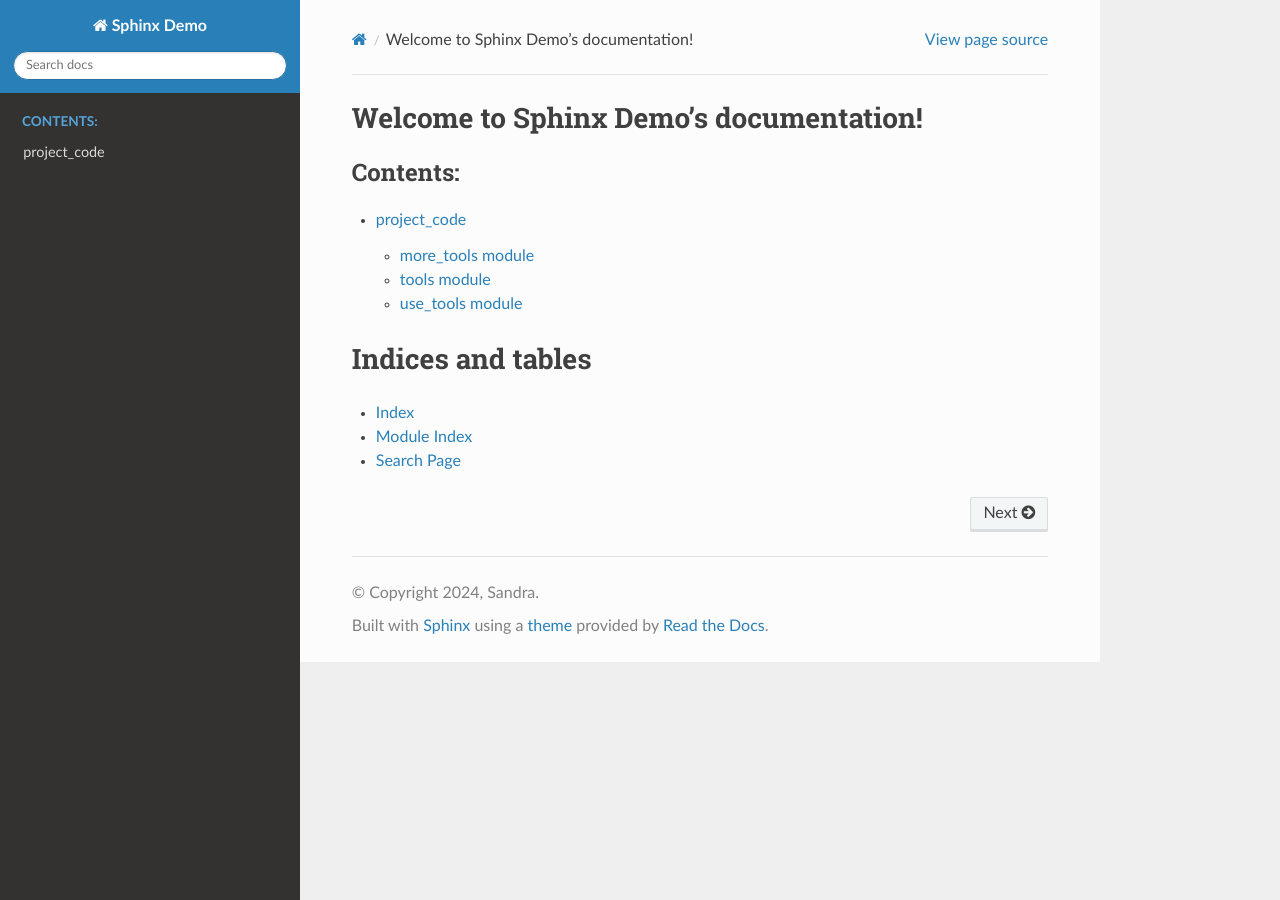
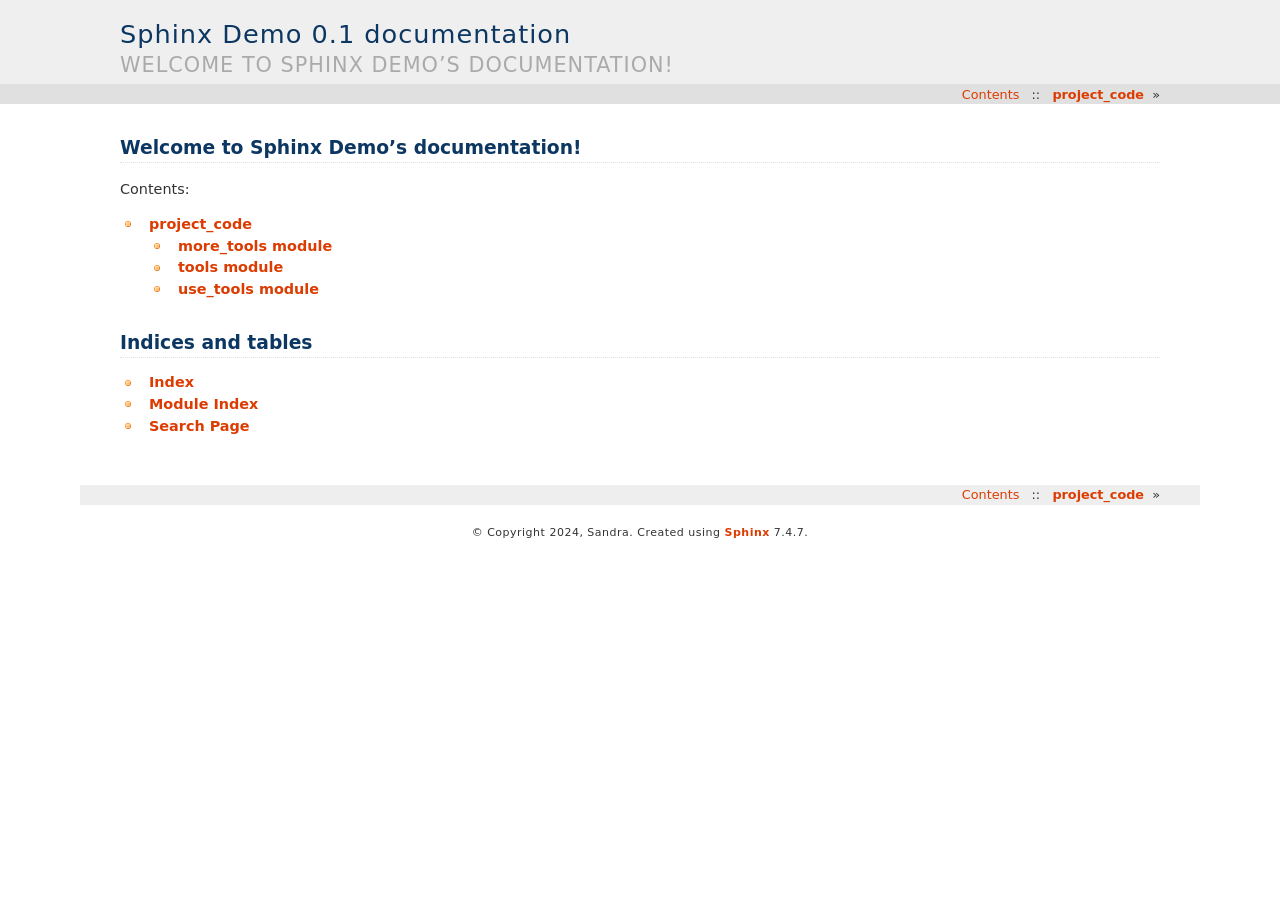
Before and after one commit to sandrasny/demosphinx, a Sphinx documentation site: the page built from docs/index.rst, in a window 1280 px wide. Built offline with Sphinx 7.4.7, drawn with Linux system fonts in a browser that asks for light colours.

Commit message:
change theme to haiku

```diff
--- a/docs/conf.py
+++ b/docs/conf.py
@@ -32,5 +32,5 @@ exclude_patterns = ['_build', 'Thumbs.db', '.DS_Store']
 # -- Options for HTML output -------------------------------------------------
 # https://www.sphinx-doc.org/en/master/usage/configuration.html#options-for-html-output
 
-html_theme = 'sphinx_rtd_theme'
+html_theme = 'haiku'
 html_static_path = ['_static']
```
